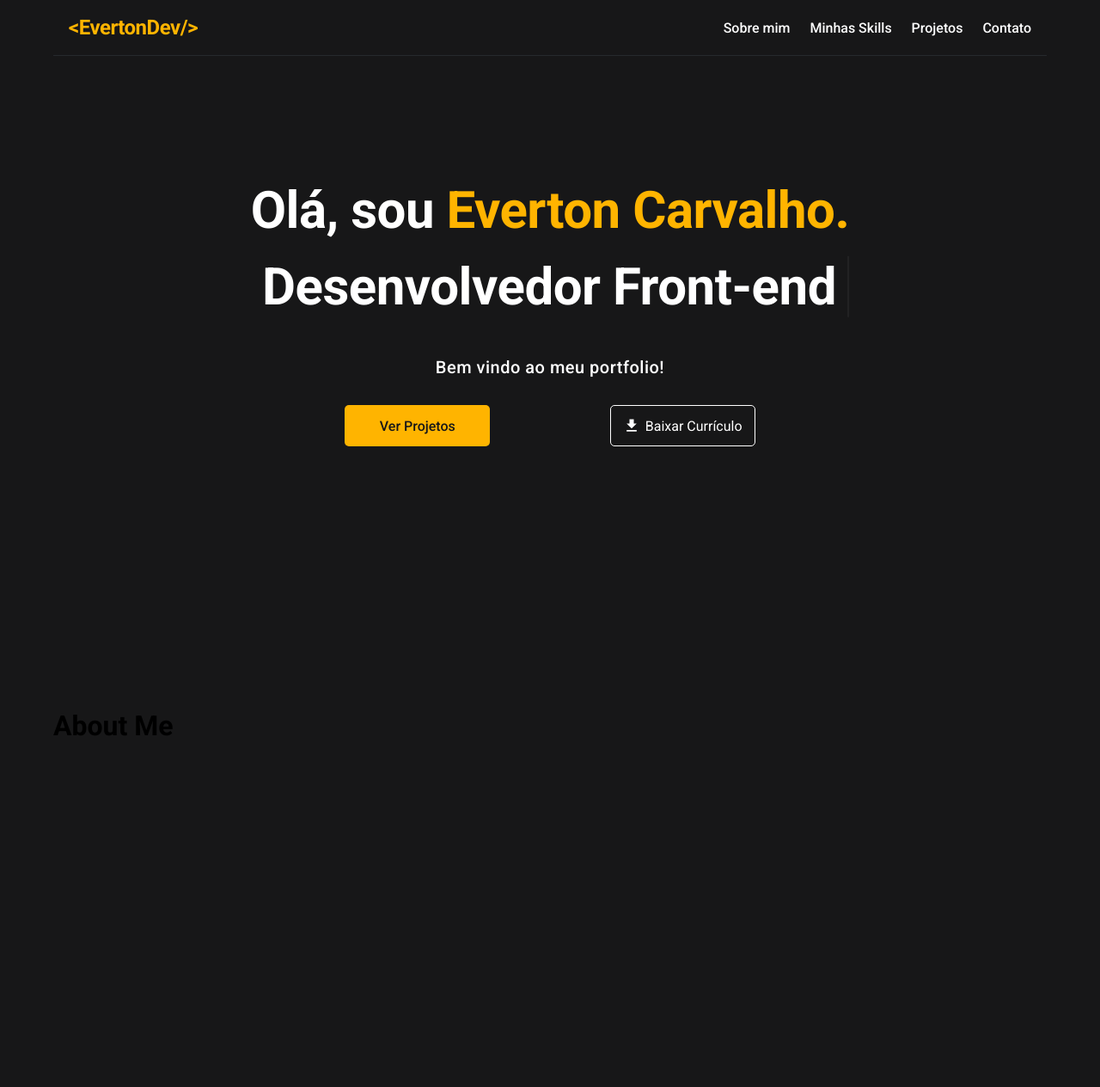
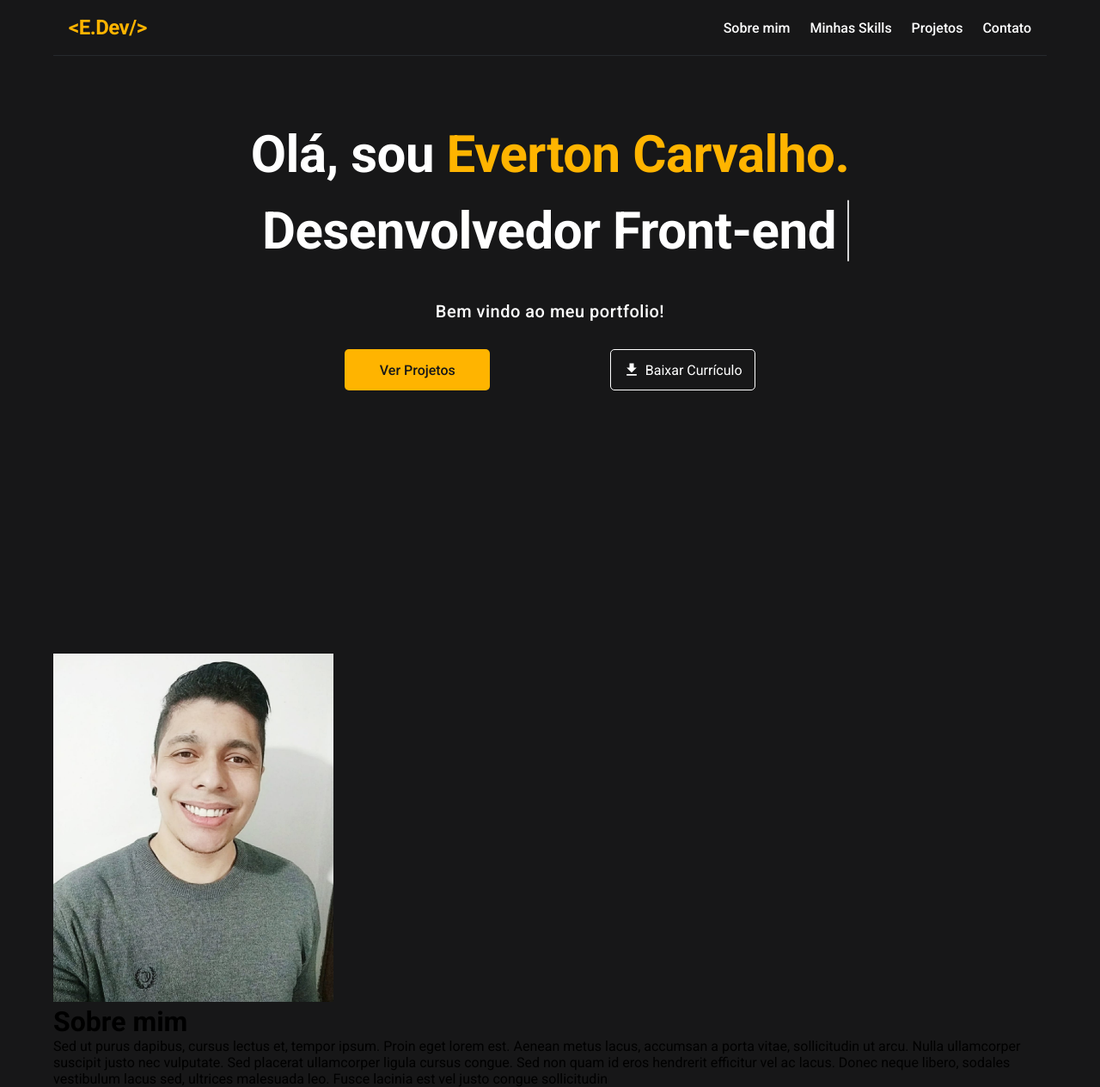
Before and after one commit to EvertonCarvalho1/portfolio-app, a React (Create React App) app: page / in a window 1280 px wide. Shown: the whole page at 86% size. Before the commit the page ends 863 px from the top, so only its background shows below. Built offline with nearby package versions, Linux system fonts and the light colour scheme.

Commit message:
adding codes

```diff
--- a/src/components/Header/index.tsx
+++ b/src/components/Header/index.tsx
@@ -5,7 +5,7 @@ const Header: React.FC = () => {
     return (
         <ContainerHeader>
             <a href="#">
-                <h1>{`<EvertonDev/>`}</h1>
+                <h1>{`<E.Dev/>`}</h1>
             </a>
             <nav>
                 <a className="aNav" href="">Sobre mim</a>
--- a/src/components/Header/styles.ts
+++ b/src/components/Header/styles.ts
@@ -2,11 +2,19 @@ import styled from "styled-components";
 
 export const ContainerHeader = styled.header`
 
+    width: 100%;
+    max-width: 1156px;
+    padding:18px;
+    margin: 0 auto;
+    position: fixed;
+    top: 0;
+    left: 0;
+    right: 0;
     display: flex;
     justify-content: space-between;
     align-items: center;
-    padding:18px;
     border-bottom:1px solid #26292D;
+    background: #171718;
 
     a{
 
--- a/src/pages/AboutMe/index.tsx
+++ b/src/pages/AboutMe/index.tsx
@@ -1,8 +1,19 @@
 import React from "react";
+import { Container } from "./styles";
+import evertonImg from '../../assets/Everton.svg';
 
 const AboutMe: React.FC = () => {
-    return(
-        <h1>About Me</h1>
+    return (
+        <>
+            <Container>
+                <img src={evertonImg} alt="" />
+
+                <div>
+                    <h1>Sobre mim</h1>
+                    <p>Sed ut purus dapibus, cursus lectus et, tempor ipsum. Proin eget lorem est. Aenean metus lacus, accumsan a porta vitae, sollicitudin ut arcu. Nulla ullamcorper suscipit justo nec vulputate. Sed placerat ullamcorper ligula cursus congue. Sed non quam id eros hendrerit efficitur vel ac lacus. Donec neque libero, sodales vestibulum lacus sed, ultrices malesuada leo. Fusce lacinia est vel justo congue sollicitudin</p>
+                </div>
+            </Container>
+        </>
     )
 }
 
--- /dev/null
+++ b/src/pages/AboutMe/styles.ts
@@ -0,0 +1,5 @@
+import styled from 'styled-components';
+
+export const Container = styled.div`
+
+`;
```
Also changed, not shown: src/assets/Everton.svg (added).
